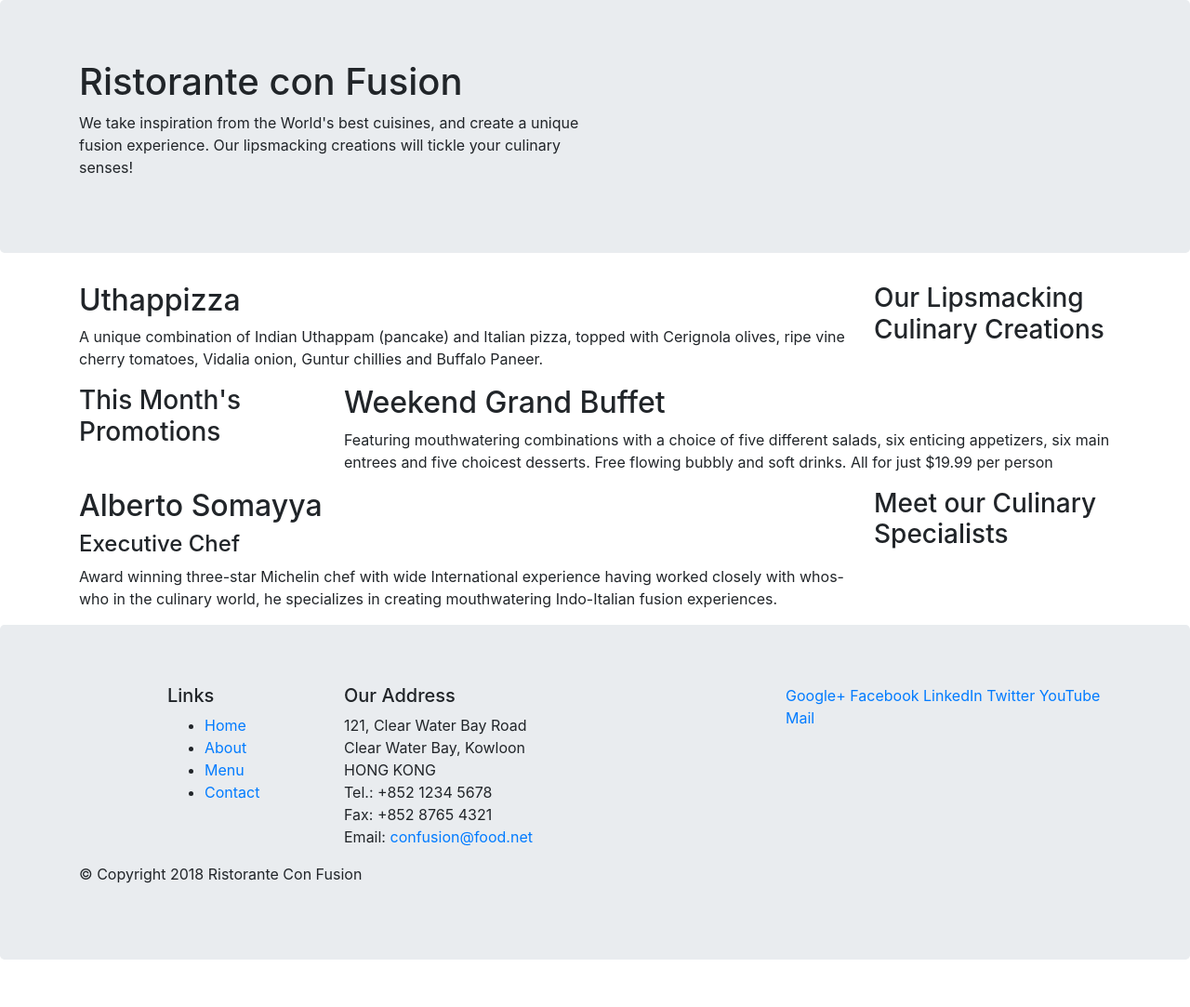
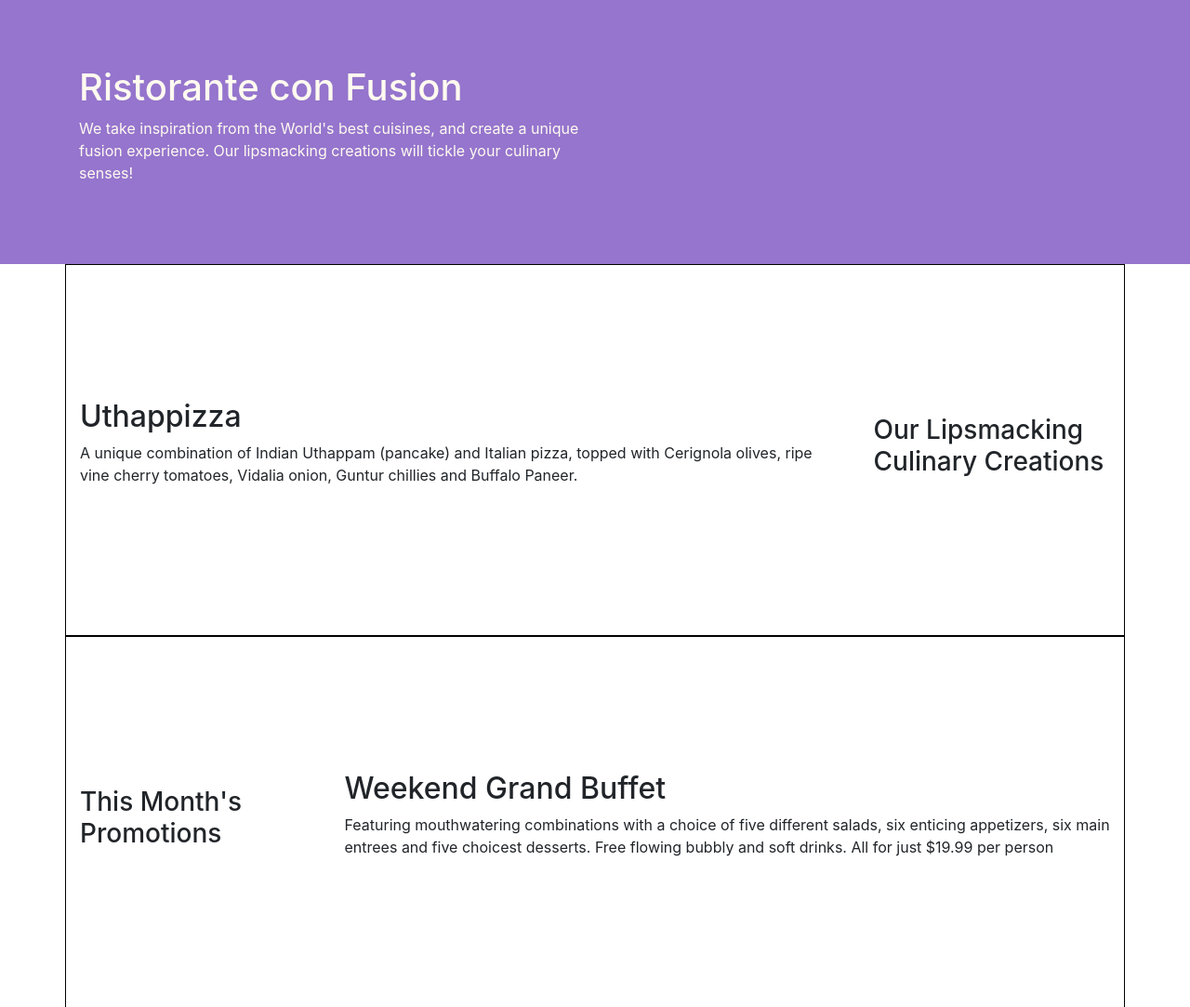
Before and after one commit to sumasree2001/bootstrap, a website: page index.html in a window 1280 px wide. Shown: the top 1083 px of the page at 93% size. Drawn offline with nearby package versions, Linux system fonts and the light colour scheme.

Commit message:
bootstrap-grid-part2

```diff
--- /dev/null
+++ b/css/style.css
@@ -0,0 +1,30 @@
+.row-header{
+    margin:0px auto;
+    padding:0px auto;
+
+}
+.row-content
+{
+    margin:0px auto;
+    padding:50px 0px 50px 0px;
+    border: 1px solid black;
+    min-height: 400px;
+}
+.footer
+{
+    background-color: aquamarine;
+    margin: 0px auto;
+    padding: 20px 0px;
+}
+.Jumbotron
+{   background:#9575CD;
+    padding:70px 30px;
+    margin:0px;
+    color:floralwhite;
+}
+.address
+{
+    font-size:80%;
+    margin:0px;
+    color:#0F0F0F;
+}
--- a/index.html
+++ b/index.html
@@ -7,15 +7,16 @@
     <meta http-equiv="x-ua-compatible" content="ie=edge">
 
     <!-- Bootstrap CSS -->
+    <link rel="stylesheet" href="css/style.css">
     <link rel="stylesheet" href="node_modules/bootstrap/dist/css/bootstrap.min.css">
     <title>Ristorante Con Fusion</title>
 </head>
 
 <body>
 
-    <header class="jumbotron">
+    <header class="Jumbotron">
         <div class="container">
-            <div class="row">
+            <div class="row row-header">
                 <div class="col-12 col-sm-6">
                     <h1>Ristorante con Fusion</h1>
                     <p>We take inspiration from the World's best cuisines, and create a unique fusion experience. Our lipsmacking creations will tickle your culinary senses!</p>
@@ -27,7 +28,7 @@
     </header>
 
     <div class="container">
-        <div class="row">
+        <div class="row row-content align-items-center">
             <div class="col-12 col-sm-4 col-md-3 order-sm-last">
                 <h3>Our Lipsmacking Culinary Creations</h3>
             </div>
@@ -38,7 +39,7 @@
         </div>
 
 
-        <div class="row">
+        <div class="row row-content align-items-center">
             <div class="col-12 col-sm-4 col-md-3">
                 <h3>This Month's Promotions</h3>
             </div>
@@ -48,7 +49,7 @@
             </div>
         </div>
 
-        <div class="row">
+        <div class="row row-content align-items-center">
             <div class="col-12 col-sm-4 order-sm-last col-md-3">
                 <h3>Meet our Culinary Specialists</h3>
             </div>
@@ -60,19 +61,19 @@
         </div>
     </div>
 
-    <footer class="jumbotron">
+    <footer class=" footer">
         <div class="container">
             <div class="row">
                 <div class="col-4 col-sm-2 offset-1">
                     <h5>Links</h5>
-                    <ul>
+                    <ul class="list-unstyled">
                         <li><a href="#">Home</a></li>
                         <li><a href="#">About</a></li>
                         <li><a href="#">Menu</a></li>
                         <li><a href="#">Contact</a></li>
                     </ul>
                 </div>
-                <div class="col-7 col-sm-5">
+                <div class="col-7 col-sm-5 address">
                     <h5>Our Address</h5>
                     <address>
 		              121, Clear Water Bay Road<br>
@@ -83,7 +84,7 @@
 		              Email: <a href="mailto:confusion@food.net">confusion@food.net</a>
 		           </address>
                 </div>
-                <div class="col-12 col-sm-4" >
+                <div class="col-12 col-sm-4 text-center align-self-center" >
                     <div>
                         <a href="http://google.com/+">Google+</a>
                         <a href="http://www.facebook.com/profile.php?id=">Facebook</a>
@@ -94,7 +95,7 @@
                     </div>
                 </div>
            </div>
-           <div class="row">
+           <div class="row justify-content-center">
                 <div class="col-auto">
                     <p>© Copyright 2018 Ristorante Con Fusion</p>
                 </div>
```
